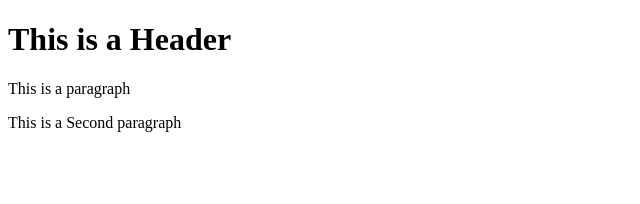
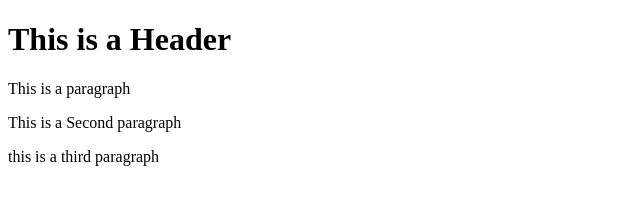
Before and after one commit to hassanajs/git.test, a website: page index.html in a window 1280 px wide. Shown: the whole page, without its empty margins (0-640 px from the left). Drawn offline with Linux system fonts and the light colour scheme.

Commit message:
fourth commit

```diff
--- a/index.html
+++ b/index.html
@@ -7,5 +7,6 @@
 <h1>This is a Header</h1>
 <p>This is a paragraph</p>
 <p>This is a Second paragraph</p>
+<p>this is a third paragraph</p>
 </body>
 </html>
```
Also changed, not shown: package.json (added, +24 -0 lines), 2 other files.
